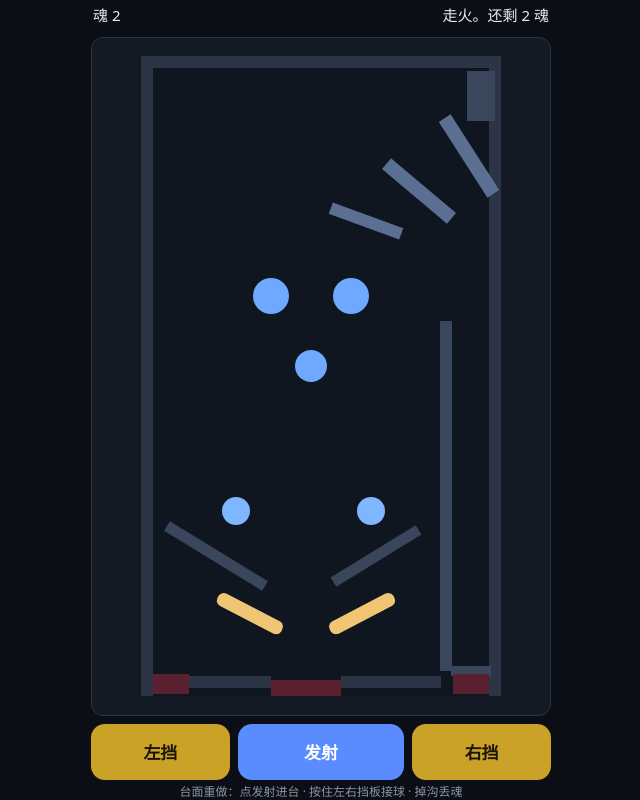
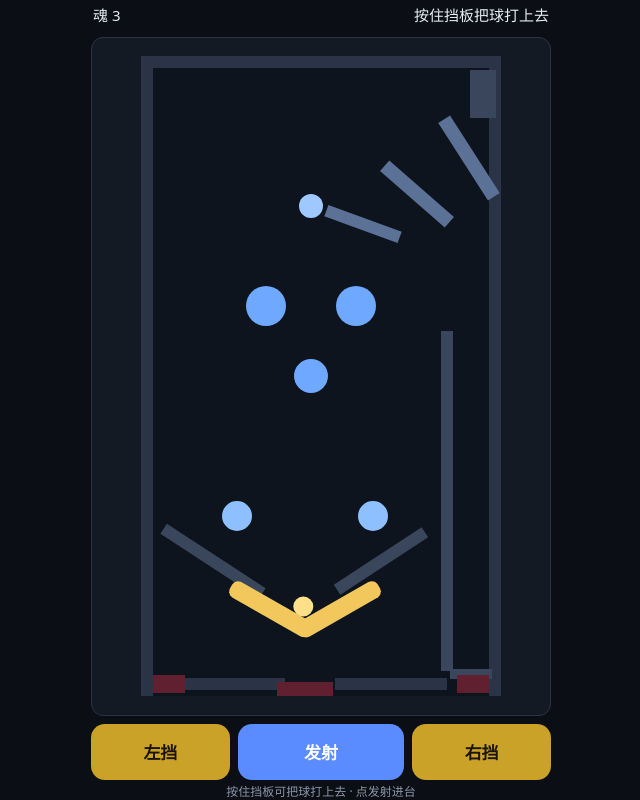
Before and after one commit to owldamon/oneBallFly, a website: page preview/index.html in a window 1280 px wide. Both pictures are taken after a click on the button "发射". Shown: the whole page, without its empty margins (319-959 px from the left). Drawn offline with Linux system fonts and the light colour scheme.

Commit message:
feat: v8 重做挡板抛球与台型
挡板在转动前检测碰撞并给向上冲量；收窄中沟、加强内道与弹垫

```diff
--- a/index.html
+++ b/index.html
@@ -1,11 +1,7 @@
 <!DOCTYPE html>
-<html lang="zh-CN">
-<head>
-  <meta charset="UTF-8" />
-  <meta name="viewport" content="width=device-width, initial-scale=1" />
-  <meta http-equiv="refresh" content="0; url=./preview/index.html?v=7" />
-  <title>一球飞升</title>
-  <script>location.replace('./preview/index.html?v=7');</script>
-</head>
-<body><p><a href="./preview/index.html?v=7">进入沙盒</a></p></body>
-</html>
+<html lang="zh-CN"><head>
+<meta charset="UTF-8"/><meta name="viewport" content="width=device-width, initial-scale=1"/>
+<meta http-equiv="refresh" content="0; url=./preview/index.html?v=8"/>
+<script>location.replace('./preview/index.html?v=8');</script>
+<title>一球飞升</title></head>
+<body><a href="./preview/index.html?v=8">进入沙盒</a></body></html>
--- a/preview/game.js
+++ b/preview/game.js
@@ -1,14 +1,15 @@
-// 一球飞升 · 台面重做 v7（可玩优先，类三维弹球）
-// 本地仿真：发射 15/15 进入主台
+// 一球飞升 · v8 台面重做
+// - 挡板：碰撞时给球冲量（静态拧角传不出抛力）
+// - 台型：右封闭发射道 + \ 导流进主台 + 加长挡板
 (function () {
   if (typeof Matter === 'undefined') {
-    var err = document.getElementById('err');
-    err.style.display = 'block';
-    err.textContent = '物理库未加载';
+    var el = document.getElementById('err');
+    el.style.display = 'block';
+    el.textContent = '物理库未加载';
     return;
   }
 
-  const { Engine, Render, Runner, Bodies, Body, Composite, Events } = Matter;
+  const { Engine, Render, Runner, Bodies, Body, Composite, Events, Query } = Matter;
   const W = 360, H = 640, MAX_LIVES = 3;
 
   const canvas = document.getElementById('c');
@@ -22,108 +23,106 @@
   const restartBtn = document.getElementById('restart');
 
   const engine = Engine.create();
-  engine.gravity.y = 1.0;
+  engine.gravity.y = 0.9;
   const world = engine.world;
 
   const render = Render.create({
     canvas, engine,
-    options: { width: W, height: H, wireframes: false, background: '#10161f', pixelRatio: 1 },
+    options: { width: W, height: H, wireframes: false, background: '#0e141d', pixelRatio: 1 },
   });
 
   function wall(x, y, w, h, color) {
     return Bodies.rectangle(x, y, w, h, {
-      isStatic: true, friction: 0.04, restitution: 0.2,
-      render: { fillStyle: color || '#2b3546' },
+      isStatic: true, friction: 0.06, restitution: 0.18,
+      render: { fillStyle: color || '#2a3446' },
     });
   }
 
   const parts = [];
-  // 外框全封闭
+  // 外框
   parts.push(wall(6, H / 2, 12, H));
   parts.push(wall(W - 6, H / 2, 12, H));
   parts.push(wall(W / 2, 6, W, 12));
-  // 主台底板（挡板两侧）
-  parts.push(wall(70, H - 14, 120, 12));
-  parts.push(wall(250, H - 14, 100, 12));
-  // 发射道托架
-  parts.push(wall(330, 615, 40, 10, '#3a465c'));
-  // 右道分隔（上沿约 265，球从上方进主台）
-  parts.push(wall(305, 440, 12, 350, '#3a465c'));
-  parts.push(wall(340, 40, 28, 50, '#3a465c'));
 
-  // \ 导流（正角）——把上行球拐进主台
-  parts.push(Bodies.rectangle(328, 100, 90, 14, {
+  // 底板：左右宽台，中间只留狭窄沟（更好打）
+  parts.push(wall(78, H - 12, 132, 12));
+  parts.push(wall(250, H - 12, 112, 12));
+
+  // 发射道
+  parts.push(wall(330, 618, 42, 10, '#3a465c')); // 托架
+  parts.push(wall(306, 445, 12, 340, '#3a465c')); // 分隔，上沿约 275
+  parts.push(wall(342, 38, 26, 48, '#3a465c'));
+
+  // \ 导流进主台（正角）
+  parts.push(Bodies.rectangle(328, 102, 92, 14, {
     isStatic: true, angle: 1.0, friction: 0, restitution: 0.8,
-    render: { fillStyle: '#5a6f92' },
+    render: { fillStyle: '#5b7196' },
   }));
-  parts.push(Bodies.rectangle(278, 135, 85, 14, {
-    isStatic: true, angle: 0.7, friction: 0, restitution: 0.6,
-    render: { fillStyle: '#5a6f92' },
+  parts.push(Bodies.rectangle(276, 138, 86, 14, {
+    isStatic: true, angle: 0.72, friction: 0, restitution: 0.6,
+    render: { fillStyle: '#5b7196' },
   }));
-  parts.push(Bodies.rectangle(225, 165, 75, 12, {
+  parts.push(Bodies.rectangle(222, 168, 78, 12, {
     isStatic: true, angle: 0.35, friction: 0.02, restitution: 0.45,
-    render: { fillStyle: '#5a6f92' },
+    render: { fillStyle: '#5b7196' },
   }));
 
-  // 导球坡
-  parts.push(Bodies.rectangle(75, 500, 115, 11, {
-    isStatic: true, angle: 0.55, render: { fillStyle: '#3a465c' },
+  // 两侧内道（导向挡板）
+  parts.push(Bodies.rectangle(72, 505, 118, 12, {
+    isStatic: true, angle: 0.58, render: { fillStyle: '#3a465c' },
   }));
-  parts.push(Bodies.rectangle(235, 500, 100, 11, {
-    isStatic: true, angle: -0.55, render: { fillStyle: '#3a465c' },
+  parts.push(Bodies.rectangle(240, 505, 105, 12, {
+    isStatic: true, angle: -0.58, render: { fillStyle: '#3a465c' },
   }));
 
-  // 近挡板弹垫
-  parts.push(Bodies.circle(95, 455, 14, {
-    isStatic: true, restitution: 1.25, render: { fillStyle: '#7eb6ff' }, label: 'bumper',
-  }));
-  parts.push(Bodies.circle(230, 455, 14, {
-    isStatic: true, restitution: 1.25, render: { fillStyle: '#7eb6ff' }, label: 'bumper',
-  }));
-  // 上区缓冲
-  parts.push(Bodies.circle(130, 240, 18, {
-    isStatic: true, restitution: 1.2, render: { fillStyle: '#6ea8ff' }, label: 'bumper',
-  }));
-  parts.push(Bodies.circle(210, 240, 18, {
-    isStatic: true, restitution: 1.2, render: { fillStyle: '#6ea8ff' }, label: 'bumper',
-  }));
-  parts.push(Bodies.circle(170, 310, 16, {
-    isStatic: true, restitution: 1.15, render: { fillStyle: '#6ea8ff' }, label: 'bumper',
-  }));
+  // 弹垫 / 缓冲柱（少而有效）
+  function bumper(x, y, r, c) {
+    return Bodies.circle(x, y, r, {
+      isStatic: true, restitution: 1.25, friction: 0, label: 'bumper',
+      render: { fillStyle: c || '#6ea8ff' },
+    });
+  }
+  parts.push(bumper(96, 460, 15, '#8ec0ff'));
+  parts.push(bumper(232, 460, 15, '#8ec0ff'));
+  parts.push(bumper(125, 250, 20));
+  parts.push(bumper(215, 250, 20));
+  parts.push(bumper(170, 320, 17));
+  parts.push(bumper(170, 150, 12, '#9ec8ff'));
 
   const drains = [
-    Bodies.rectangle(165, H - 8, 70, 16, {
-      isStatic: true, isSensor: true, label: 'drain', render: { fillStyle: '#5a2030' },
+    Bodies.rectangle(164, H - 7, 56, 14, {
+      isStatic: true, isSensor: true, label: 'drain', render: { fillStyle: '#602030' },
     }),
-    Bodies.rectangle(30, H - 12, 36, 20, {
-      isStatic: true, isSensor: true, label: 'drain', render: { fillStyle: '#5a2030' },
+    Bodies.rectangle(28, H - 12, 32, 18, {
+      isStatic: true, isSensor: true, label: 'drain', render: { fillStyle: '#602030' },
     }),
-    Bodies.rectangle(W - 30, H - 12, 36, 20, {
-      isStatic: true, isSensor: true, label: 'drain', render: { fillStyle: '#5a2030' },
+    Bodies.rectangle(W - 28, H - 12, 32, 18, {
+      isStatic: true, isSensor: true, label: 'drain', render: { fillStyle: '#602030' },
     }),
   ];
 
-  // 挡板略长、更靠近，好接球
-  const FL = 72, FH = 14;
-  function makeFlipper(x, y, isLeft) {
-    const body = Bodies.rectangle(x, y, FL, FH, {
-      isStatic: true, chamfer: { radius: 6 }, friction: 0.05, restitution: 0.05,
-      render: { fillStyle: '#f0c674' }, label: isLeft ? 'flipperL' : 'flipperR',
+  // —— 挡板 ——
+  const FL = 92, FH = 18;
+  function makeFlipper(pinX, pinY, isLeft) {
+    const body = Bodies.rectangle(pinX, pinY, FL, FH, {
+      isStatic: true, chamfer: { radius: 7 }, friction: 0.45, restitution: 0,
+      label: isLeft ? 'flipL' : 'flipR',
+      render: { fillStyle: '#f2c75c' },
     });
-    const pin = { x: isLeft ? x - FL * 0.38 : x + FL * 0.38, y };
     body.plugin = {
-      isLeft, pin,
-      rest: isLeft ? 0.48 : -0.48,
-      up: isLeft ? -0.62 : 0.62,
+      isLeft,
+      pin: { x: pinX, y: pinY },
+      rest: isLeft ? 0.52 : -0.52,
+      up: isLeft ? -0.88 : 0.88,
       pressed: false,
-      angle: isLeft ? 0.48 : -0.48,
+      angle: isLeft ? 0.52 : -0.52,
     };
-    setFlip(body, body.plugin.angle);
+    applyFlip(body, body.plugin.angle);
     return body;
   }
-  function setFlip(body, angle) {
+  function applyFlip(body, angle) {
     const { pin, isLeft } = body.plugin;
-    const along = isLeft ? FL * 0.38 : -FL * 0.38;
+    const along = isLeft ? FL * 0.4 : -FL * 0.4;
     Body.setPosition(body, pin);
     Body.setAngle(body, angle);
     Body.setPosition(body, {
@@ -132,51 +131,52 @@
     });
     body.plugin.angle = angle;
   }
-  const flipperL = makeFlipper(112, 545, true);
-  const flipperR = makeFlipper(218, 545, false);
-
-  Composite.add(world, parts.concat(drains, [flipperL, flipperR]));
+  const flipL = makeFlipper(98, 535, true);
+  const flipR = makeFlipper(230, 535, false);
+  Composite.add(world, parts.concat(drains, [flipL, flipR]));
 
   let lives = MAX_LIVES;
   let ball = null;
   let immuneUntil = 0;
   let gameOver = false;
   let launchedAt = 0;
-  let enteredPlayfield = false;
+  let entered = false;
+  let flipCoolL = 0;
+  let flipCoolR = 0;
 
   function hud() { livesEl.textContent = '魂 ' + lives; }
 
   function spawnBall() {
     if (ball) { Composite.remove(world, ball); ball = null; }
-    ball = Bodies.circle(330, 575, 9, {
-      isStatic: true, restitution: 0.3, friction: 0.008, frictionAir: 0.007, density: 0.004,
+    ball = Bodies.circle(330, 580, 10, {
+      isStatic: true, density: 0.002, restitution: 0.28, friction: 0.04, frictionAir: 0.01,
       label: 'ball', render: { fillStyle: '#ffe08a' },
     });
     Composite.add(world, ball);
-    enteredPlayfield = false;
+    entered = false;
     launchedAt = 0;
     btnFire.disabled = false;
-    statusEl.textContent = '点「发射」开始';
-  }
-
-  function placeIntoTable() {
-    if (!ball || ball.isStatic) return;
-    Body.setPosition(ball, { x: 180, y: 140 });
-    Body.setVelocity(ball, { x: -2, y: 3 });
-    enteredPlayfield = true;
-    statusEl.textContent = '按住左右挡板接球';
+    statusEl.textContent = '点「发射」';
   }
 
   function launch() {
     if (gameOver || !ball || !ball.isStatic) return;
     Body.setStatic(ball, false);
     Body.setPosition(ball, { x: 330, y: 560 });
-    Body.setVelocity(ball, { x: 0, y: -29 });
-    immuneUntil = performance.now() + 900;
+    Body.setVelocity(ball, { x: 0, y: -28 });
+    immuneUntil = performance.now() + 850;
     launchedAt = performance.now();
-    enteredPlayfield = false;
+    entered = false;
     btnFire.disabled = true;
     statusEl.textContent = '发射中…';
+  }
+
+  function forceEnter() {
+    if (!ball || ball.isStatic) return;
+    Body.setPosition(ball, { x: 175, y: 150 });
+    Body.setVelocity(ball, { x: -1.5, y: 2.5 });
+    entered = true;
+    statusEl.textContent = '按住挡板把球打上去';
   }
 
   function loseLife() {
@@ -192,7 +192,7 @@
       return;
     }
     statusEl.textContent = '走火。还剩 ' + lives + ' 魂';
-    setTimeout(function () { if (!gameOver) spawnBall(); }, 450);
+    setTimeout(function () { if (!gameOver) spawnBall(); }, 400);
   }
 
   function restart() {
@@ -211,45 +211,69 @@
   });
 
   Events.on(engine, 'beforeUpdate', function () {
-    [flipperL, flipperR].forEach(function (f) {
+    if (!ball || gameOver) {
+      // still update flipper visuals
+    }
+
+    // 1) 先按旧姿态检测碰撞并给冲量，再转动挡板
+    if (ball && !ball.isStatic) {
+      var now = performance.now();
+      [[flipL, 'L'], [flipR, 'R']].forEach(function (pair) {
+        var f = pair[0];
+        if (!f.plugin.pressed) return;
+        if (pair[1] === 'L' && now < flipCoolL) return;
+        if (pair[1] === 'R' && now < flipCoolR) return;
+        if (!Query.collides(ball, [f]).length) return;
+        var dir = f.plugin.isLeft ? 1 : -1;
+        // 核心：主动抛起
+        Body.setVelocity(ball, {
+          x: ball.velocity.x * 0.2 + dir * 5.5,
+          y: -15.5,
+        });
+        if (pair[1] === 'L') flipCoolL = now + 90;
+        else flipCoolR = now + 90;
+      });
+    }
+
+    // 2) 转动挡板朝向目标角
+    [flipL, flipR].forEach(function (f) {
       var target = f.plugin.pressed ? f.plugin.up : f.plugin.rest;
-      setFlip(f, f.plugin.angle + (target - f.plugin.angle) * 0.65);
+      applyFlip(f, f.plugin.angle + (target - f.plugin.angle) * 0.5);
     });
+
     if (!ball || ball.isStatic || gameOver) return;
+    var p = ball.position, v = ball.velocity;
 
-    var p = ball.position, v = ball.velocity;
-    if (p.x < 275 && p.y > 90 && p.y < 520) {
-      if (!enteredPlayfield) {
-        enteredPlayfield = true;
-        statusEl.textContent = '按住左右挡板接球';
+    if (p.x < 280 && p.y > 90 && p.y < 520) {
+      if (!entered) {
+        entered = true;
+        statusEl.textContent = '按住挡板把球打上去';
       }
     }
+    if (!entered && p.x > 300 && p.y < 175 && v.y > 0 && v.x > -2) {
+      Body.setVelocity(ball, { x: -6, y: Math.min(v.y, 3) });
+    }
+    if (!entered && launchedAt && performance.now() - launchedAt > 1100) forceEnter();
 
-    // 发射道内下行时轻推左转
-    if (!enteredPlayfield && p.x > 300 && p.y < 170 && v.y > 0 && v.x > -2) {
-      Body.setVelocity(ball, { x: -6, y: Math.min(v.y, 4) });
-    }
-
-    // 保险：1.2 秒还没进主台，直接放进台面（保证可玩）
-    if (!enteredPlayfield && launchedAt && performance.now() - launchedAt > 1200) {
-      placeIntoTable();
-    }
-
-    if (p.x < 8) Body.setVelocity(ball, { x: Math.abs(v.x) * 0.4 + 1, y: v.y });
-    if (p.x > W - 8) Body.setVelocity(ball, { x: -(Math.abs(v.x) * 0.4 + 1), y: v.y });
-    if (p.y > H + 36) loseLife();
+    if (p.x < 10) Body.setVelocity(ball, { x: Math.abs(v.x) * 0.4 + 1, y: v.y });
+    if (p.x > W - 10) Body.setVelocity(ball, { x: -(Math.abs(v.x) * 0.4 + 1), y: v.y });
+    if (p.y > H + 40) loseLife();
   });
 
   function hold(btn, side) {
-    function set(v) { if (side === 'L') flipperL.plugin.pressed = v; else flipperR.plugin.pressed = v; }
+    function set(v) {
+      if (side === 'L') flipL.plugin.pressed = v;
+      else flipR.plugin.pressed = v;
+    }
     function down(e) { e.preventDefault(); set(true); }
     function up(e) { e.preventDefault(); set(false); }
-    ['pointerdown', 'touchstart'].forEach(function (t) {
-      btn.addEventListener(t, down, t === 'touchstart' ? { passive: false } : false);
-    });
-    ['pointerup', 'pointerleave', 'pointercancel', 'touchend', 'touchcancel'].forEach(function (t) {
-      btn.addEventListener(t, up, t.indexOf('touch') === 0 ? { passive: false } : false);
-    });
+    btn.addEventListener('pointerdown', down);
+    btn.addEventListener('pointerup', up);
+    btn.addEventListener('pointerleave', up);
+    btn.addEventListener('pointercancel', up);
+    btn.addEventListener('touchstart', down, { passive: false });
+    btn.addEventListener('touchend', up, { passive: false });
+    btn.addEventListener('touchcancel', up, { passive: false });
   }
   hold(btnL, 'L');
   hold(btnR, 'R');
--- a/preview/index.html
+++ b/preview/index.html
@@ -63,7 +63,7 @@
         <button class="btn" id="btnFire" type="button">发射</button>
         <button class="btn" id="btnR" type="button">右挡</button>
       </div>
-      <div id="hint">台面重做：点发射进台 · 按住左右挡板接球 · 掉沟丢魂</div>
+      <div id="hint">按住挡板可把球打上去 · 点发射进台</div>
       <div id="err"></div>
     </div>
   </div>
```
